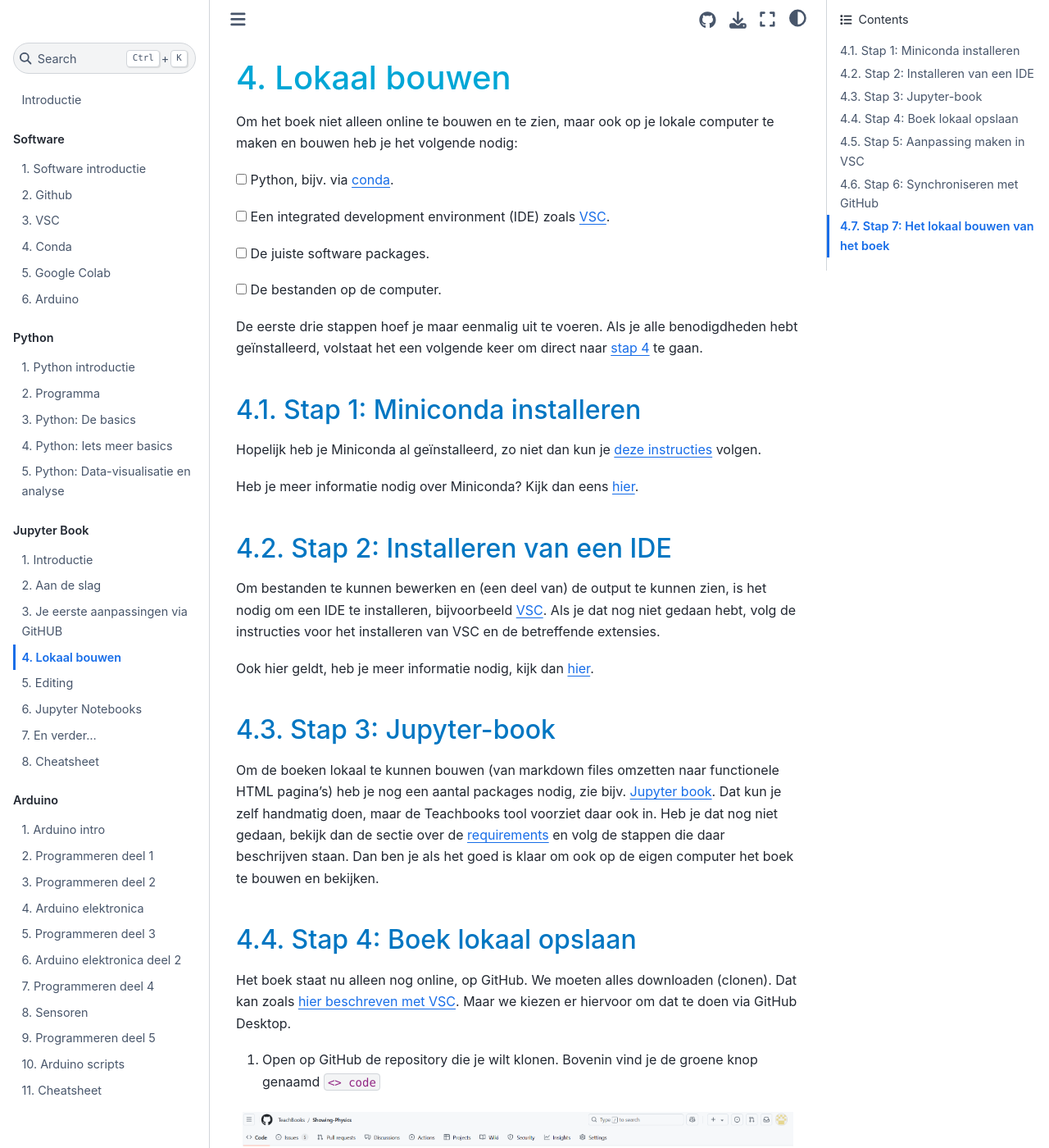
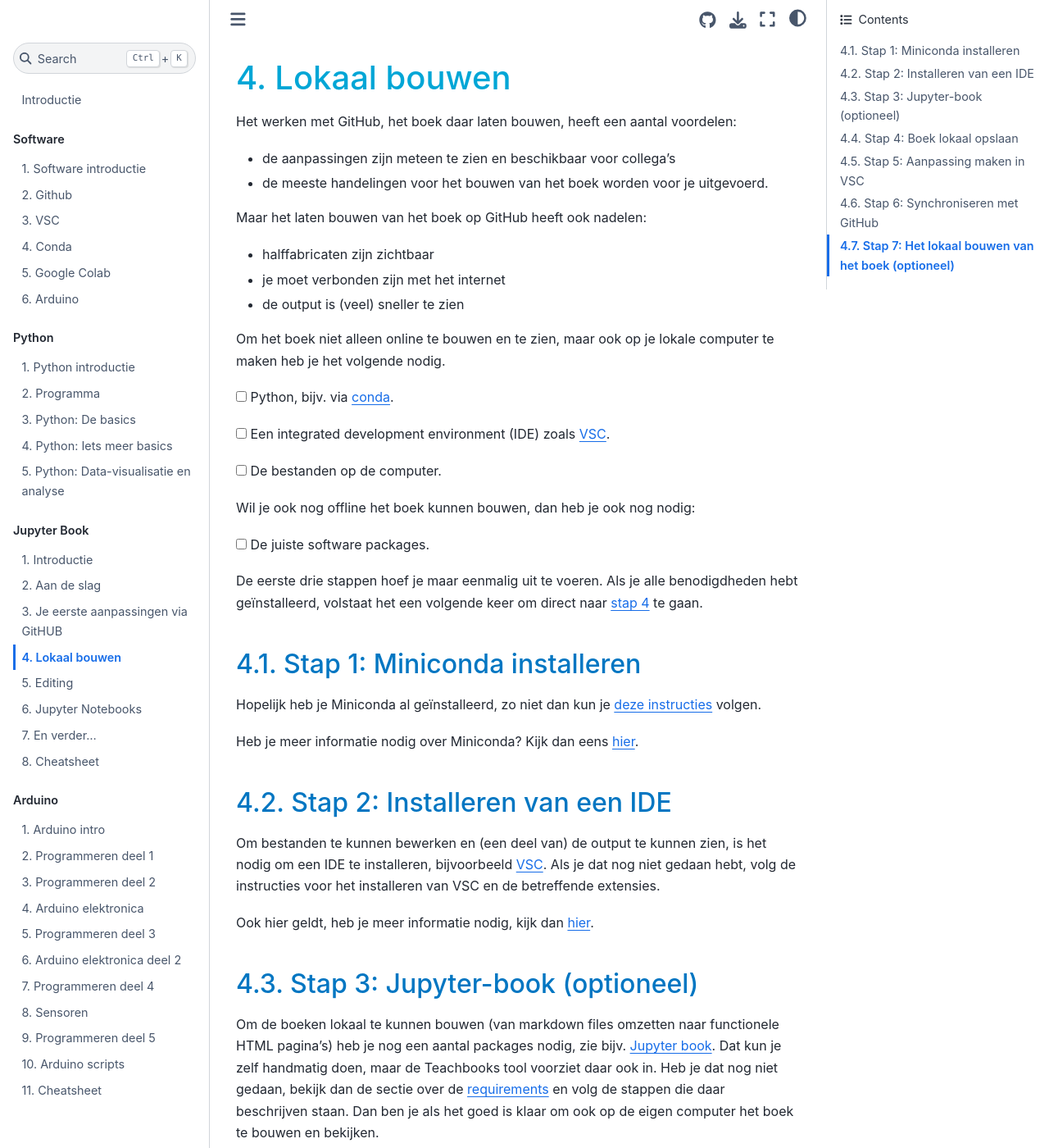
Before and after one commit to TUD-SEEd/betasteunpunt, a Jupyter Book: the page built from book/JB/Lokaal_bouwen.md, in a window 1280 px wide and 1400 px high. Shown: the whole window at 82% size. Built offline with Jupyter Book 1.0.4 settings and Sphinx 7.4.7 and the Sphinx Book theme 1.1.4, drawn with Linux system fonts in a browser that asks for light colours; comment, search, counter and statistics services are not loaded; some of the changed text lies outside the part shown.

Commit message:
update lokaal bouwen

`````diff
--- a/book/JB/Lokaal_bouwen.md
+++ b/book/JB/Lokaal_bouwen.md
@@ -1,14 +1,25 @@
 # Lokaal bouwen
+Het werken met GitHub, het boek daar laten bouwen, heeft een aantal voordelen:
+- de aanpassingen zijn meteen te zien en beschikbaar voor collega's
+- de meeste handelingen voor het bouwen van het boek worden voor je uitgevoerd.
 
-Om het boek niet alleen online te bouwen en te zien, maar ook op je lokale computer te maken en bouwen heb je het volgende nodig:
+Maar het laten bouwen van het boek op GitHub heeft ook nadelen:
+- halffabricaten zijn zichtbaar
+- je moet verbonden zijn met het internet
+- de output is (veel) sneller te zien
+
+Om het boek niet alleen online te bouwen en te zien, maar ook op je lokale computer te maken heb je het volgende nodig.
 
 <label><input type="checkbox" class="box"> Python, bijv. via [conda](../Software/Anaconda.md).</input></label>
 
 <label><input type="checkbox" class="box"> Een integrated development environment (IDE) zoals [VSC](../Software/VSC.md).</input></label>
 
-<label><input type="checkbox" class="box"> De juiste software packages.</input></label>
 
 <label><input type="checkbox" class="box"> De bestanden op de computer.</input></label>
+
+Wil je ook nog offline het boek kunnen bouwen, dan heb je ook nog nodig:
+
+<label><input type="checkbox" class="box"> De juiste software packages.</input></label>
 
 De eerste drie stappen hoef je maar eenmalig uit te voeren. Als je alle benodigdheden hebt geïnstalleerd, volstaat het een volgende keer om direct naar [stap 4](sec:lok) te gaan.
 
@@ -23,7 +34,7 @@ Om bestanden te kunnen bewerken en (een deel van) de output te kunnen zien, is h
 
 Ook hier geldt, heb je meer informatie nodig, kijk dan [hier](https://teachbooks.io/learn-programming/install/ide/vsc.html).
 
-## Stap 3: Jupyter-book
+## Stap 3: Jupyter-book (optioneel)
 Om de boeken lokaal te kunnen bouwen (van markdown files omzetten naar functionele HTML pagina's) heb je nog een aantal packages nodig, zie bijv. [Jupyter book](https://jupyterbook.org/en/stable/start/overview.html#install-jupyter-book). Dat kun je zelf handmatig doen, maar de Teachbooks tool voorziet daar ook in. Heb je dat nog niet gedaan, bekijk dan de sectie over de [requirements](seq:req) en volg de stappen die daar beschrijven staan. Dan ben je als het goed is klaar om ook op de eigen computer het boek te bouwen en bekijken.
 
 (sec:lok)=
@@ -111,16 +122,7 @@ Een stap verder is dat iedereen werkt in een eigen `branche` en deze later `merg
 ```
 ````
 
-## Stap 7: Het lokaal bouwen van het boek
-Het werken met GitHub, het boek daar laten bouwen, heeft een aantal voordelen:
-- de aanpassingen zijn meteen te zien en beschikbaar voor collega's
-- de meeste handelingen voor het bouwen van het boek worden voor je uitgevoerd.
-
-Maar het laten bouwen van het boek op GitHub heeft ook nadelen:
-- halffabricaten zijn zichtbaar
-- je moet verbonden zijn met het internet
-- de output is (veel) sneller te zien
-
+## Stap 7: Het lokaal bouwen van het boek (optioneel)
 Met behulp van `conda prompt` kunnen we het boek ook lokaal bouwen.
 
 1. Open conda prompt en navigeer naar de folder waar je `book` folder staat.
--- a/book/_toc.yml
+++ b/book/_toc.yml
@@ -1,5 +1,5 @@
 format: jb-book
-root: start.md
+root: start
 
 parts:
   - caption:
`````
